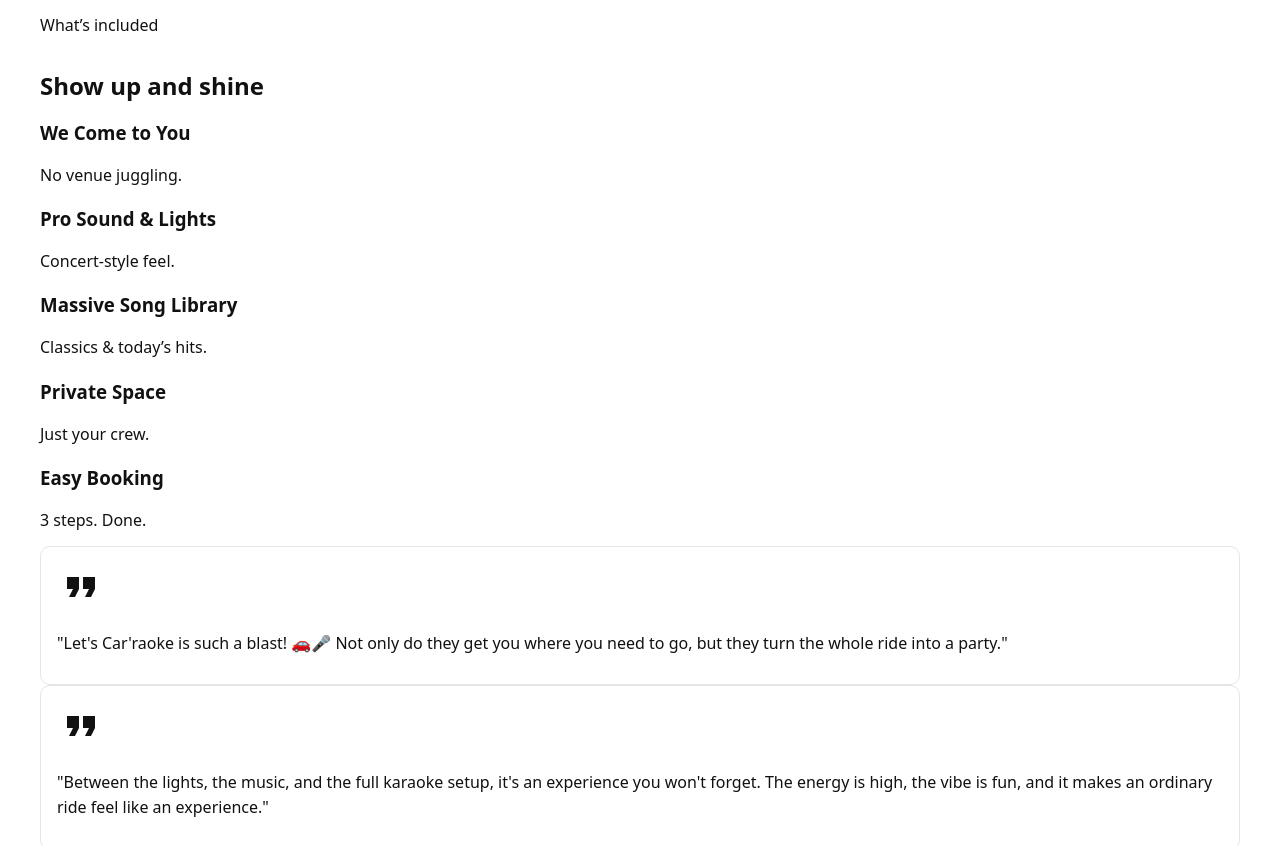
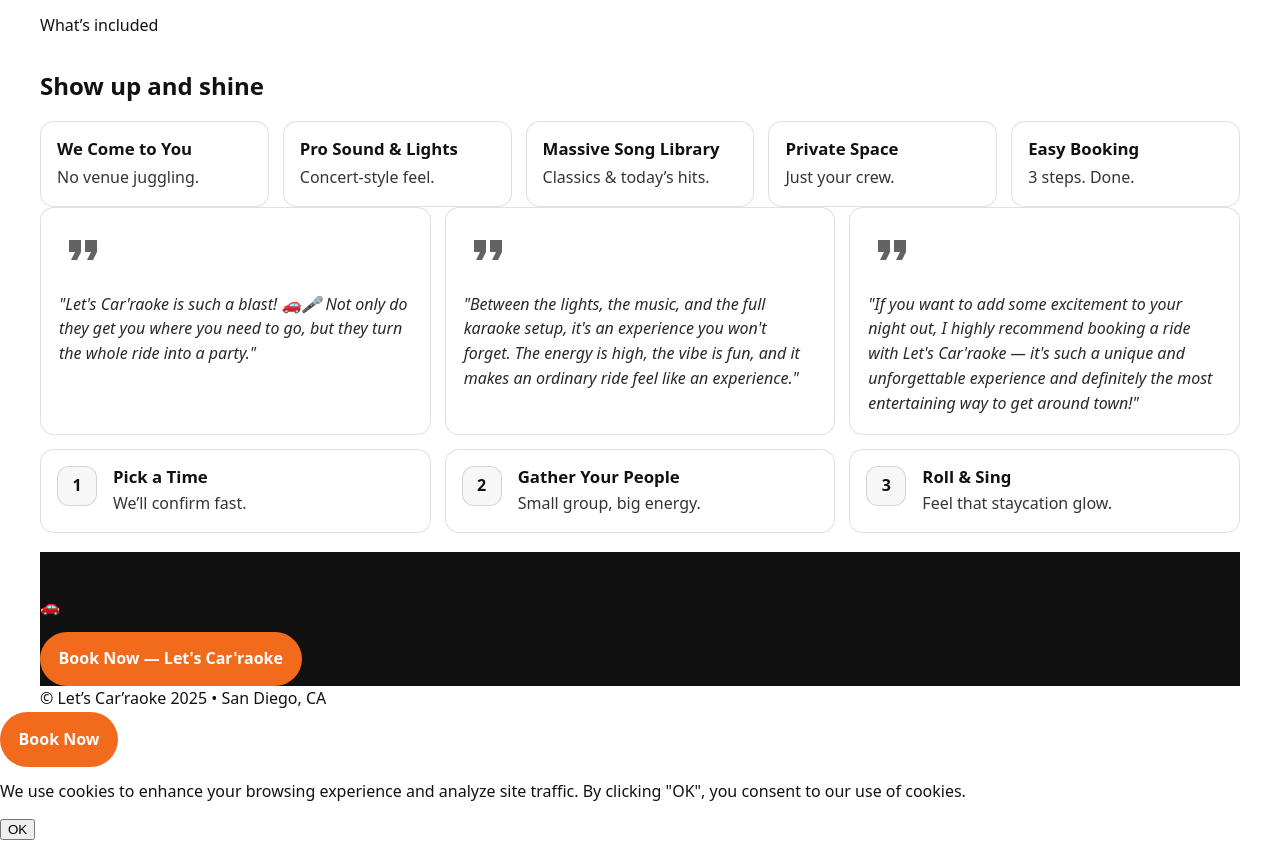
Before and after one commit to letscarraoke-pixel/letscarraoke.net, an Astro site: page / in a window 1280 px wide. Shown: the part 2416-3262 px from the top of the page. Built offline with nearby package versions, Linux system fonts and the light colour scheme; Astro itself is replaced by a stand-in of ours.

Commit message:
Update styles.css
Restore homepage tiles and cards

```diff
--- a/public/styles.css
+++ b/public/styles.css
@@ -317,6 +317,114 @@
   margin: 0;
   opacity: 0.85;
 }
+/* ---------- Restore Homepage "Excitement" (Benefits / Testimonials / Steps) ---------- */
+
+/* WHAT'S INCLUDED */
+.section.benefits .grid-5 {
+  display: grid;
+  grid-template-columns: repeat(5, minmax(0, 1fr));
+  gap: 14px;
+  margin-top: 14px;
+}
+
+.section.benefits .grid-5 > div {
+  padding: 16px;
+  border: 1px solid rgba(0,0,0,0.12);
+  border-radius: 14px;
+  background: #fff;
+}
+
+.section.benefits .grid-5 h3 {
+  margin: 0 0 6px;
+  font-weight: 900;
+  font-size: 1.05rem;
+}
+
+.section.benefits .grid-5 p {
+  margin: 0;
+  opacity: 0.85;
+}
+
+@media (max-width: 1100px) {
+  .section.benefits .grid-5 { grid-template-columns: repeat(2, minmax(0, 1fr)); }
+}
+@media (max-width: 620px) {
+  .section.benefits .grid-5 { grid-template-columns: 1fr; }
+}
+
+/* TESTIMONIALS */
+.section.testimonials .grid-3 {
+  display: grid;
+  grid-template-columns: repeat(3, minmax(0, 1fr));
+  gap: 14px;
+}
+
+.section.testimonials .card {
+  padding: 18px;
+  border: 1px solid rgba(0,0,0,0.12);
+  border-radius: 14px;
+  background: #fff;
+}
+
+.section.testimonials .quote {
+  margin: 10px 0 0;
+  line-height: 1.55;
+  font-style: italic;
+  opacity: 0.9;
+}
+
+.section.testimonials .quote-icon {
+  opacity: 0.65;
+}
+
+@media (max-width: 900px) {
+  .section.testimonials .grid-3 { grid-template-columns: 1fr; }
+}
+
+/* STEPS */
+.section.steps .grid-3 {
+  display: grid;
+  grid-template-columns: repeat(3, minmax(0, 1fr));
+  gap: 14px;
+  margin-top: 14px;
+}
+
+.section.steps .step {
+  display: grid;
+  grid-template-columns: 44px 1fr;
+  gap: 12px;
+  align-items: start;
+  padding: 16px;
+  border: 1px solid rgba(0,0,0,0.12);
+  border-radius: 14px;
+  background: #fff;
+}
+
+.section.steps .num {
+  width: 40px;
+  height: 40px;
+  border-radius: 12px;
+  display: grid;
+  place-items: center;
+  font-weight: 900;
+  border: 1px solid rgba(0,0,0,0.14);
+  background: rgba(0,0,0,0.03);
+}
+
+.section.steps h3 {
+  margin: 0;
+  font-weight: 900;
+  font-size: 1.05rem;
+}
+
+.section.steps p {
+  margin: 4px 0 0;
+  opacity: 0.85;
+}
+
+@media (max-width: 900px) {
+  .section.steps .grid-3 { grid-template-columns: 1fr; }
+}
 
 @media (max-width: 900px) {
   .features { grid-template-columns: 1fr; }
```
